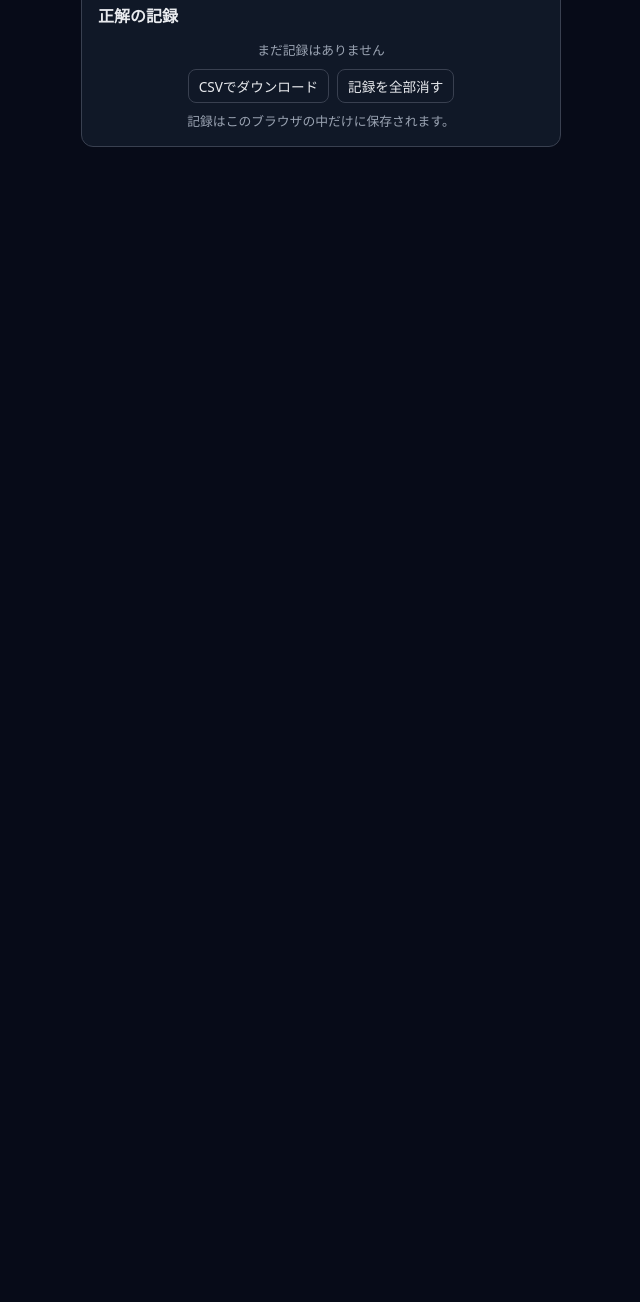
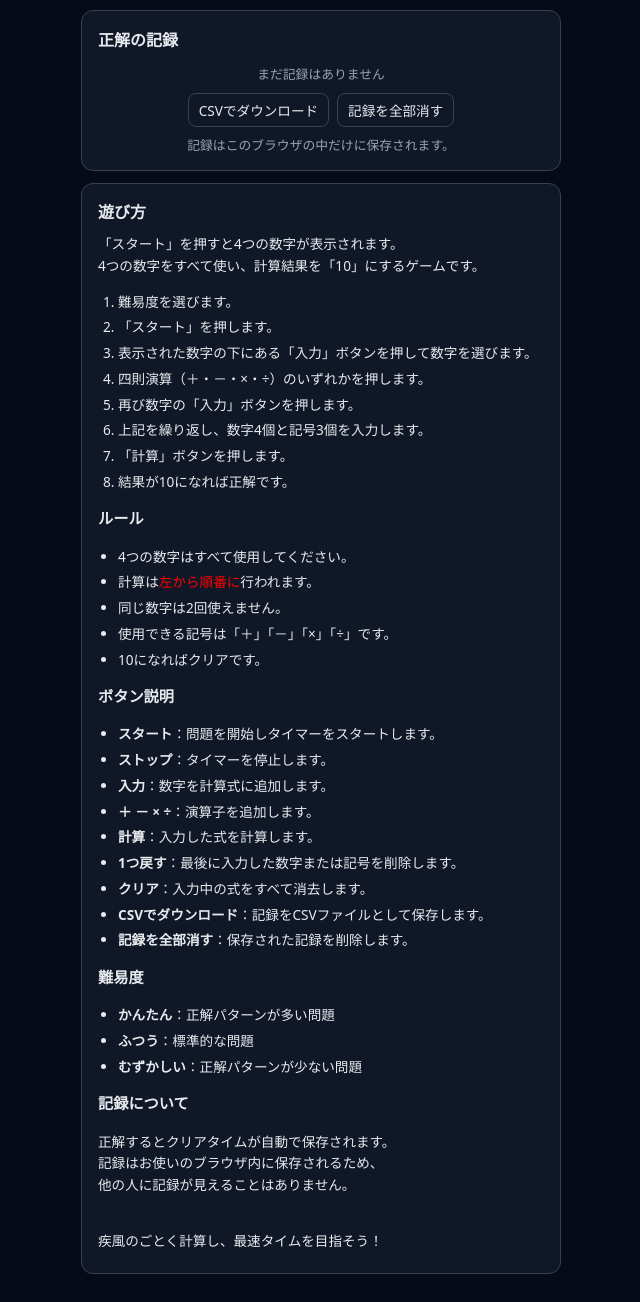
Before and after one commit to yoku-h/ten_master_hayate, a plain HTML site: page index.html in a window 1280 px wide. Shown: the part 851-2153 px from the top of the page, without its empty margins (319-959 px from the left). Before the commit the page ends 1026 px from the top, so only its background shows below. Drawn offline with Linux system fonts and the light colour scheme.

Commit message:
遊び方を追加

```diff
--- a/index.html
+++ b/index.html
@@ -83,6 +83,43 @@
   margin:auto;
 }
 
+
+a.help-link,
+a.help-link:link,
+a.help-link:visited,
+a.help-link:hover,
+a.help-link:active {
+  color: #ffffff !important;
+  text-decoration: none !important;
+}
+
+.manual {
+  font-size: 0.85rem;
+  line-height: 1.6;
+}
+
+.manual h2 {
+  font-size: 1rem;
+}
+
+.manual h3 {
+  font-size: 0.95rem;
+  margin-top: 12px;
+}
+
+.manual ol,
+.manual ul {
+  padding-left: 20px;
+}
+
+.manual li {
+  margin-bottom: 4px;
+}
+
+.manual p {
+  margin: 6px 0;
+}
+
 </style>
 </head>
 <body>
@@ -90,6 +127,12 @@
 
   <div class="logo-wrap">
   <img src="logo.png" alt="Ten Master HAYATE" class="logo">
+  </div>
+
+  <div class="row">
+   <a href="#manual" class="help-link">
+     📖 遊び方はコチラ
+  </a>
   </div>
 
   <div class="card">
@@ -137,6 +180,75 @@
     </div>
     <p class="label" style="margin:8px 0 0">記録はこのブラウザの中だけに保存されます。</p>
   </div>
+
+<div class="card manual" id="manual">
+  <h2>遊び方</h2>
+
+  <p>
+    「スタート」を押すと4つの数字が表示されます。<br>
+    4つの数字をすべて使い、計算結果を「10」にするゲームです。
+  </p>
+
+  <ol>
+    <li>難易度を選びます。</li>
+    <li>「スタート」を押します。</li>
+    <li>表示された数字の下にある「入力」ボタンを押して数字を選びます。</li>
+    <li>四則演算（＋・－・×・÷）のいずれかを押します。</li>
+    <li>再び数字の「入力」ボタンを押します。</li>
+    <li>上記を繰り返し、数字4個と記号3個を入力します。</li>
+    <li>「計算」ボタンを押します。</li>
+    <li>結果が10になれば正解です。</li>
+  </ol>
+
+  <h3>ルール</h3>
+
+  <ul>
+    <li>4つの数字はすべて使用してください。</li>
+    <li>計算は<FONT color="red">左から順番に</FONT>行われます。</li>
+    <li>同じ数字は2回使えません。</li>
+    <li>使用できる記号は「＋」「－」「×」「÷」です。</li>
+    <li>10になればクリアです。</li>
+  </ul>
+
+  <h3>ボタン説明</h3>
+
+  <ul>
+    <li><strong>スタート</strong>：問題を開始しタイマーをスタートします。</li>
+    <li><strong>ストップ</strong>：タイマーを停止します。</li>
+    <li><strong>入力</strong>：数字を計算式に追加します。</li>
+    <li><strong>＋ － × ÷</strong>：演算子を追加します。</li>
+    <li><strong>計算</strong>：入力した式を計算します。</li>
+    <li><strong>1つ戻す</strong>：最後に入力した数字または記号を削除します。</li>
+    <li><strong>クリア</strong>：入力中の式をすべて消去します。</li>
+    <li><strong>CSVでダウンロード</strong>：記録をCSVファイルとして保存します。</li>
+    <li><strong>記録を全部消す</strong>：保存された記録を削除します。</li>
+  </ul>
+
+  <h3>難易度</h3>
+
+  <ul>
+    <li><strong>かんたん</strong>：正解パターンが多い問題</li>
+    <li><strong>ふつう</strong>：標準的な問題</li>
+    <li><strong>むずかしい</strong>：正解パターンが少ない問題</li>
+  </ul>
+
+  <h3>記録について</h3>
+
+  <p>
+    正解するとクリアタイムが自動で保存されます。<BR>
+    記録はお使いのブラウザ内に保存されるため、<BR>
+    他の人に記録が見えることはありません。
+  </p>
+<BR>
+  <p>
+    疾風のごとく計算し、最速タイムを目指そう！
+  </p>
+</div>
+
+
+
+
+
 </main>
 
 <script>
@@ -352,7 +464,6 @@ function deleteRecords() {
     renderHistory();
   }
 }
-
 // ---------- イベント ----------
 $("startBtn").addEventListener("click", start);
 $("stopBtn").addEventListener("click", stop);
```
